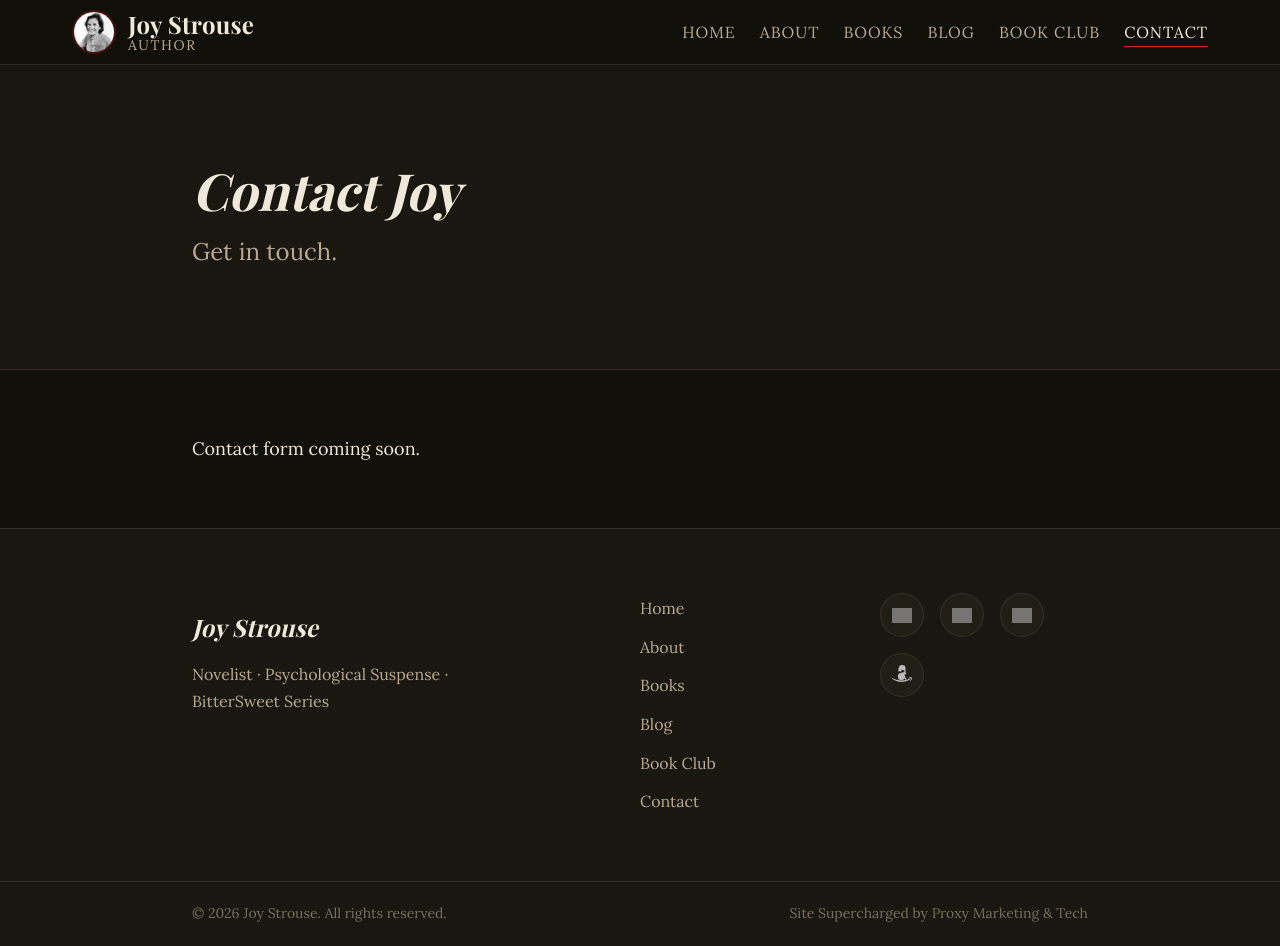
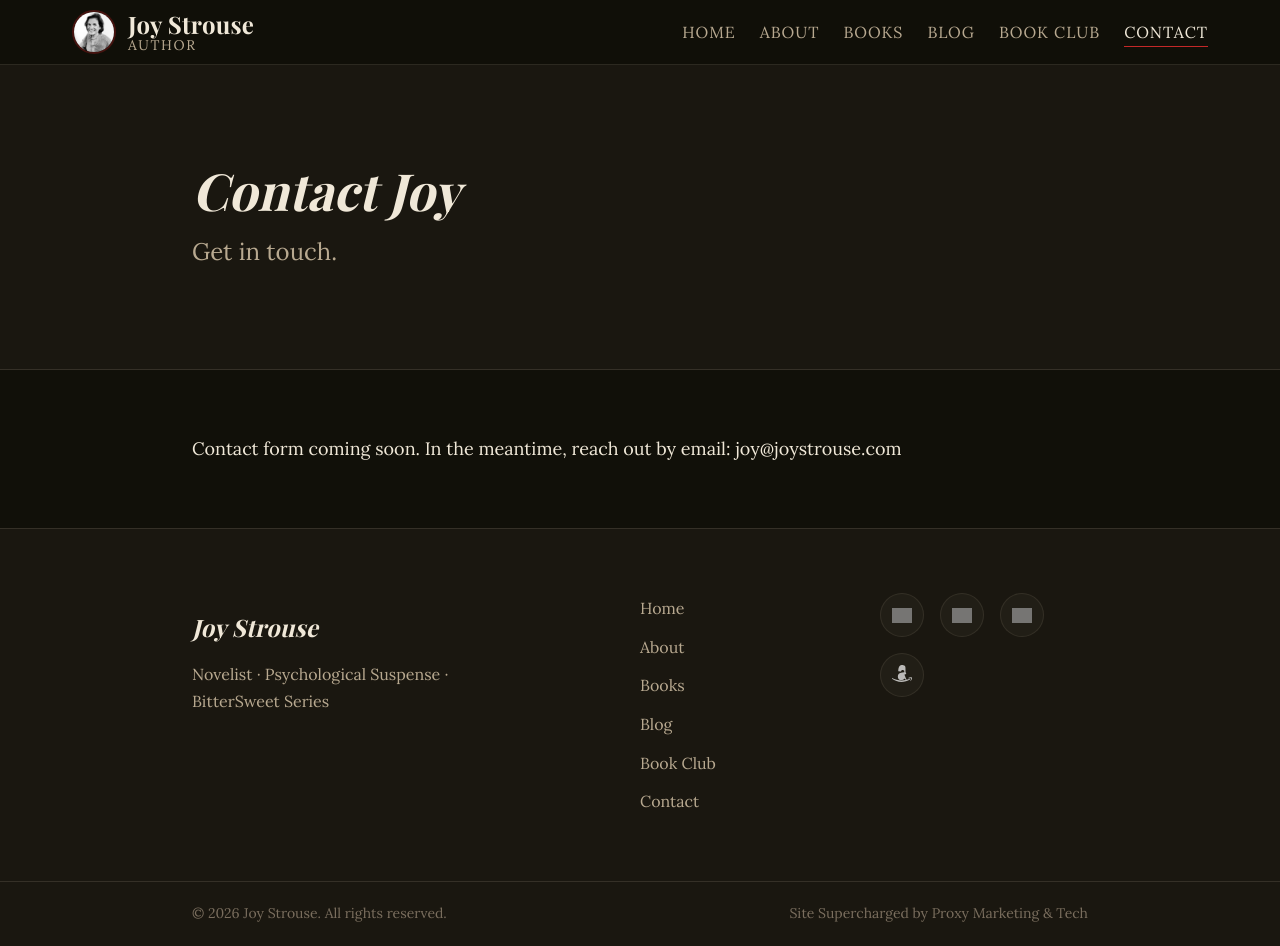
Before and after one commit to JimmyFlame77/joystrouseauthor, a Jekyll site: the page built from contact-me.html, in a window 1280 px wide and 946 px high. Built offline with Jekyll 4.4.1, drawn with Linux system fonts in a browser that asks for light colours; some web fonts are replaced; grey boxes are pictures that could not be loaded.

Commit message:
Update contact-me.html

```diff
--- a/contact-me.html
+++ b/contact-me.html
@@ -7,4 +7,4 @@ permalink: /contact-me/
 ---
 
 <!-- Contact form coming soon -->
-<p>Contact form coming soon.</p>
+<p>Contact form coming soon. In the meantime, reach out by email: <a href="mailto:joy@joystrouse.com"></a>joy@joystrouse.com</a></p>
```
